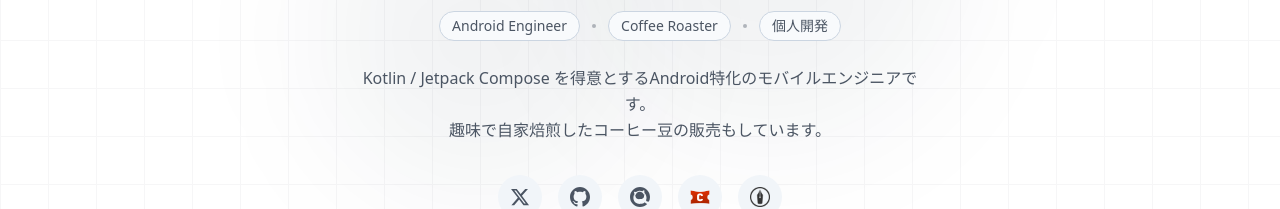
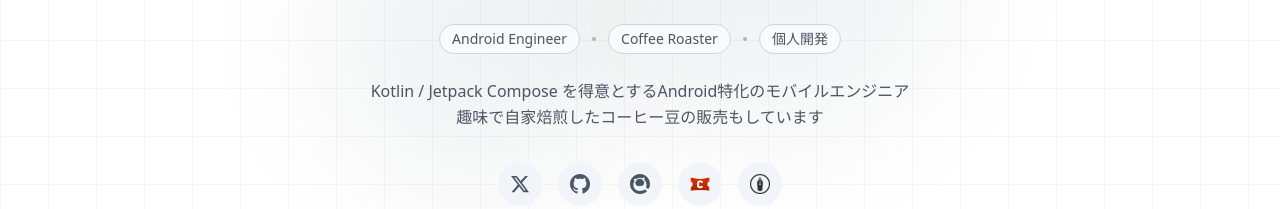
Before and after one commit to kako351/kako351.github.io, a Next.js app: page / in a window 1280 px wide. Shown: the part 392-601 px from the top of the page. Built offline with nearby package versions, Linux system fonts and the light colour scheme; no server answers.

Commit message:
Update Hero component: refine description for clarity and remove unnecessary punctuation

```diff
--- a/src/components/Hero.tsx
+++ b/src/components/Hero.tsx
@@ -53,8 +53,8 @@ export default function Hero() {
         </div>
 
         <p className="animate-fade-in-up animate-delay-200 text-base text-text-secondary mb-8 max-w-xl mx-auto leading-relaxed">
-          Kotlin / Jetpack Compose を得意とするAndroid特化のモバイルエンジニアです。<br/>
-          趣味で自家焙煎したコーヒー豆の販売もしています。
+          Kotlin / Jetpack Compose を得意とするAndroid特化のモバイルエンジニア<br/>
+          趣味で自家焙煎したコーヒー豆の販売もしています
         </p>
 
         <div className="animate-fade-in-up animate-delay-300">
```
